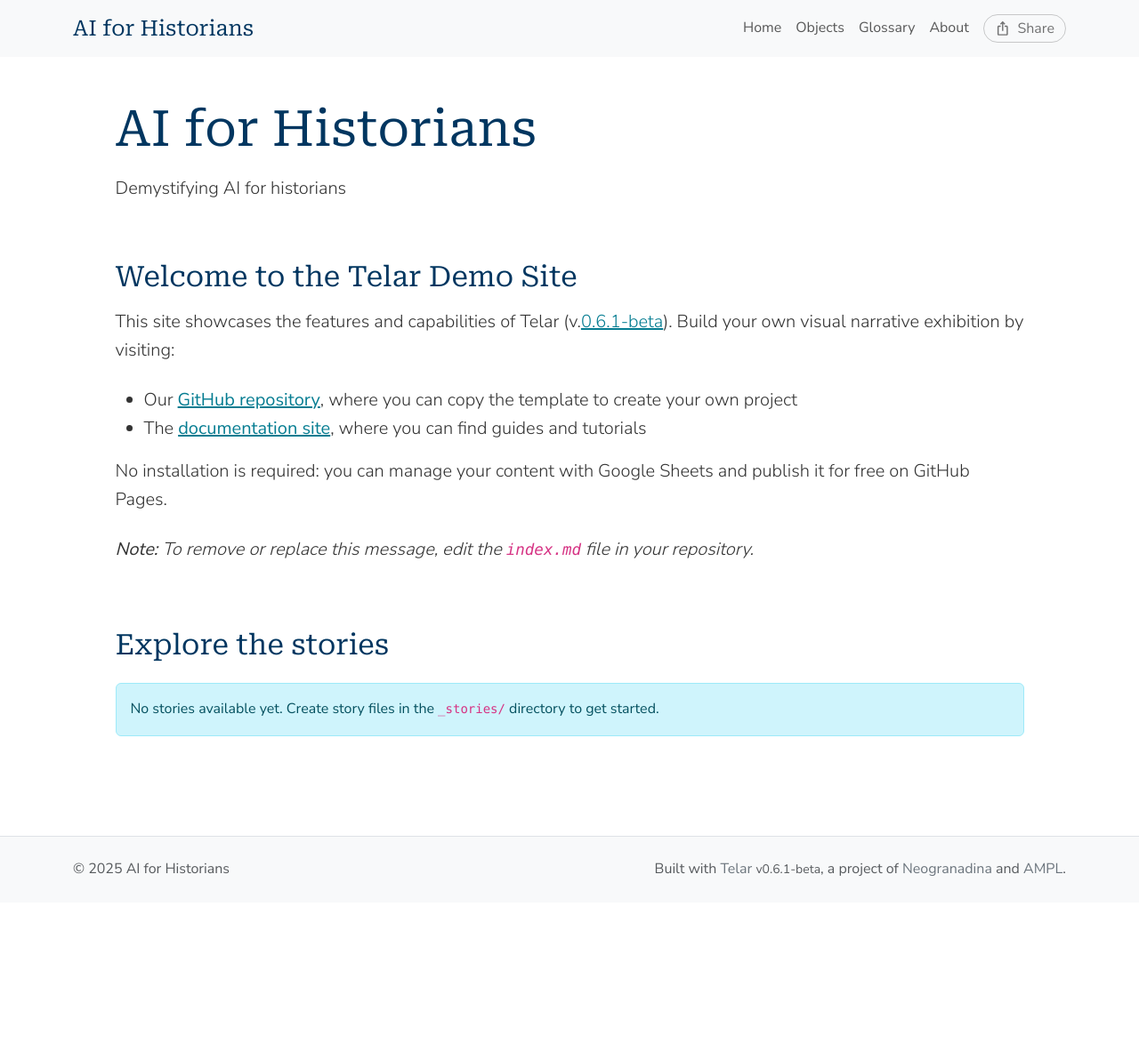
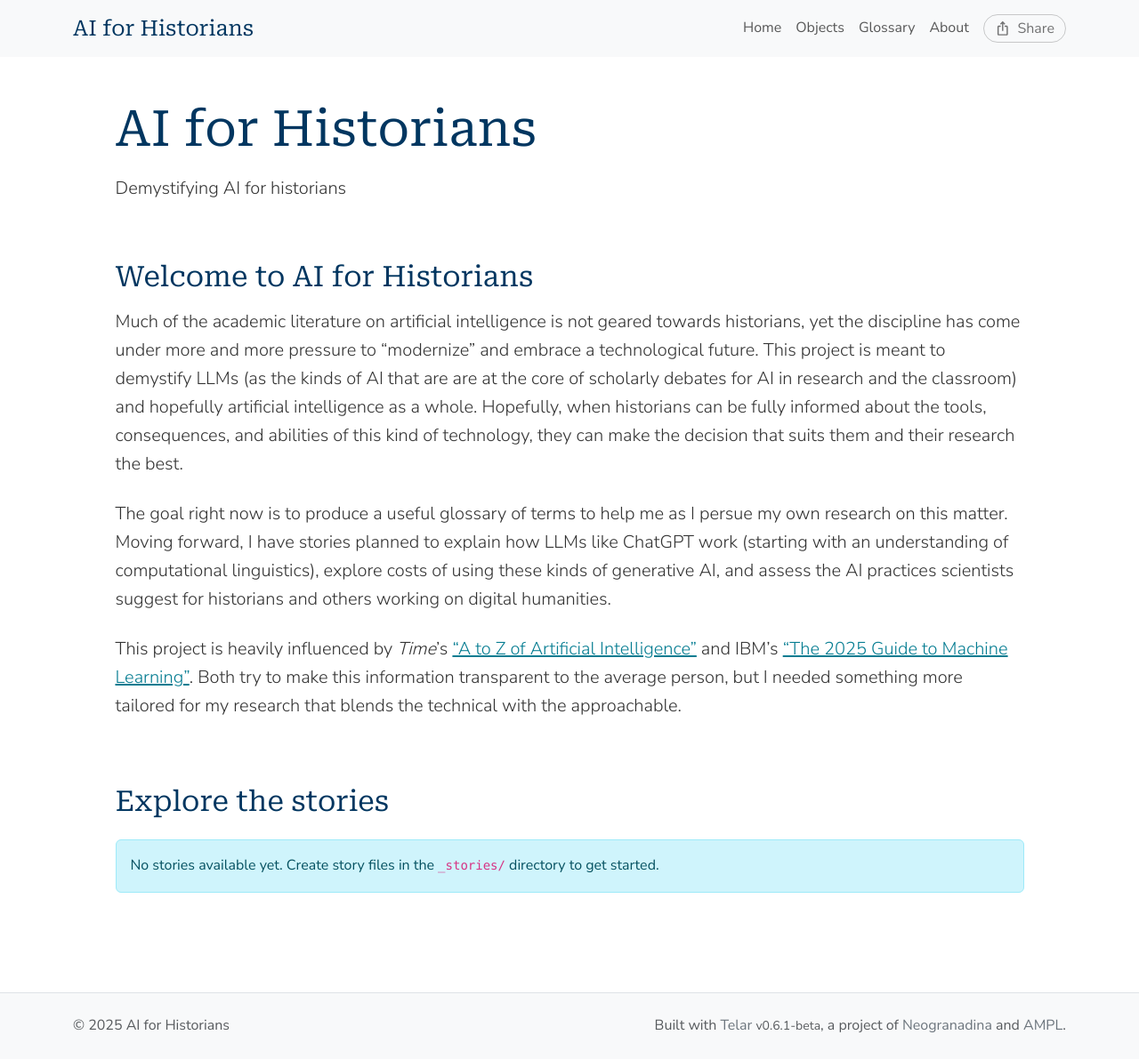
Before and after one commit to avierath/aiforhistory, a Jekyll site: the page built from index.md, in a window 1280 px wide. Shown: the whole page at 89% size. Built offline with Jekyll 4.4.1, drawn with Linux system fonts in a browser that asks for light colours; before the commit the page ends 1015 px from its top, so only the background shows below that.

Commit message:
change to the indez

```diff
--- a/index.md
+++ b/index.md
@@ -7,12 +7,10 @@ objects_heading: "See the objects behind the stories"
 objects_intro: "Browse {count} objects featured in the stories."
 ---
 
-## Welcome to the Telar Demo Site
-This site showcases the features and capabilities of Telar (v.[{{ site.telar.version }}](https://github.com/UCSB-AMPLab/telar/releases/tag/v{{ site.telar.version }})). Build your own visual narrative exhibition by visiting:
+## Welcome to AI for Historians
 
-- Our **[GitHub repository](https://github.com/UCSB-AMPLab/telar)**, where you can copy the template to create your own project
-- The **[documentation site](https://telar.org/docs)**, where you can find guides and tutorials
+Much of the academic literature on artificial intelligence is not geared towards historians, yet the discipline has come under more and more pressure to "modernize" and embrace a technological future. This project is meant to demystify LLMs (as the kinds of AI that are are at the core of scholarly debates for AI in research and the classroom) and hopefully artificial intelligence as a whole. Hopefully, when historians can be fully informed about the tools, consequences, and abilities of this kind of technology, they can make the decision that suits them and their research the best.
 
-No installation is required: you can manage your content with Google Sheets and publish it for free on GitHub Pages.
+The goal right now is to produce a useful glossary of terms to help me as I persue my own research on this matter. Moving forward, I have stories planned to explain how LLMs like ChatGPT work (starting with an understanding of computational linguistics), explore costs of using these kinds of generative AI, and assess the AI practices scientists suggest for historians and others working on digital humanities.
 
-***Note:** To remove or replace this message, edit the `index.md` file in your repository.*
+This project is heavily influenced by *Time*'s ["A to Z of Artificial Intelligence"](https://time.com/6271657/a-to-z-of-artificial-intelligence/) and IBM's ["The 2025 Guide to Machine Learning"](https://www.ibm.com/think/machine-learning#605511093). Both try to make this information transparent to the average person, but I needed something more tailored for my research that blends the technical with the approachable.
```
Also changed, not shown: components/texts/pages/about.md (+9 -3 lines).
